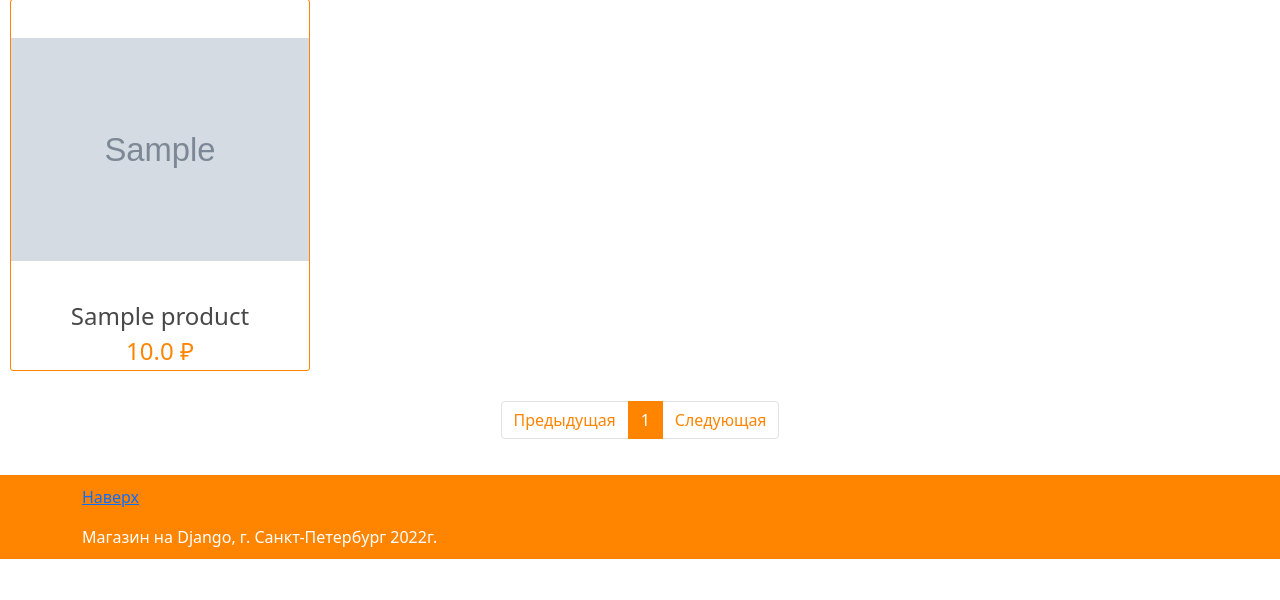
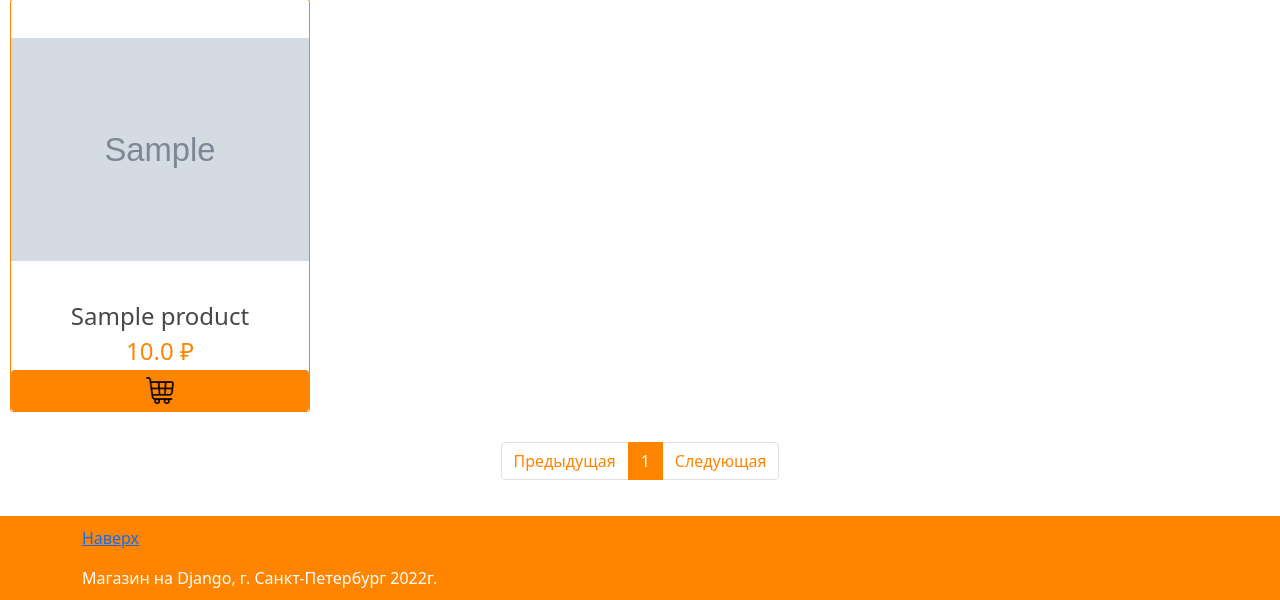
Before and after one commit to alvinist27/djangoShop, a Django app: page /products/men in a window 1280 px wide. Shown: the part 262-862 px from the top of the page. Before the commit the page ends 821 px from the top, so only its background shows below. Run offline with Django 4.2, Linux system fonts and the light colour scheme; tables that the repository leaves empty hold one stand-in row (values such as "Sample post"); grey boxes marked "Sample" are stand-in pictures; parts of the project's set-up code (start-up, migrations or seed data) failed here and were passed over.

Commit message:
Added fast ordering button

```diff
--- a/templates/app_shop/products_list.html
+++ b/templates/app_shop/products_list.html
@@ -32,6 +32,11 @@
                         <div class="product-text">
                             <a href="{% url 'product' product.id %}"><h4 id="name" class="cut">{{ product.name }}</h4></a>
                             <h4 id="cost">{{ product.selling_price }} ₽</h4>
+
+                            <form action="{% url 'cart_add' product.id %}" method="post">
+                                {% csrf_token %}
+                                <button type="submit" class="btn cart"><img src="{% static "/img/icon.png" %}"></button>
+                            </form>
                         </div>
                     </div>
                 </div>
--- a/templates/block/navbar.html
+++ b/templates/block/navbar.html
@@ -1,7 +1,7 @@
 {% load static %}
 <nav class="navbar navbar-expand-lg navbar-light bg-light">
     <a href="{% url 'main' %}">
-        <img src="{% static 'img/logo.png' %}" width="150px" height="58px">
+        <img src="{% static 'img/logo.png' %}" alt="logo" width="150px" height="58px">
     </a>
 
     <div class="collapse navbar-collapse" id="navbarSupportedContent">
```
